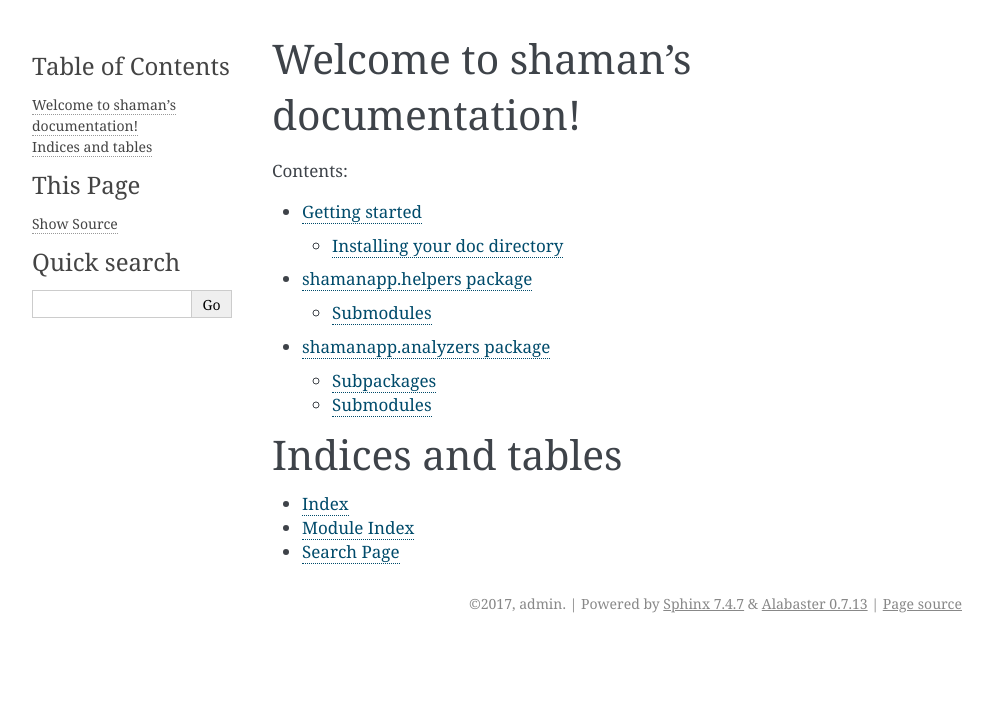
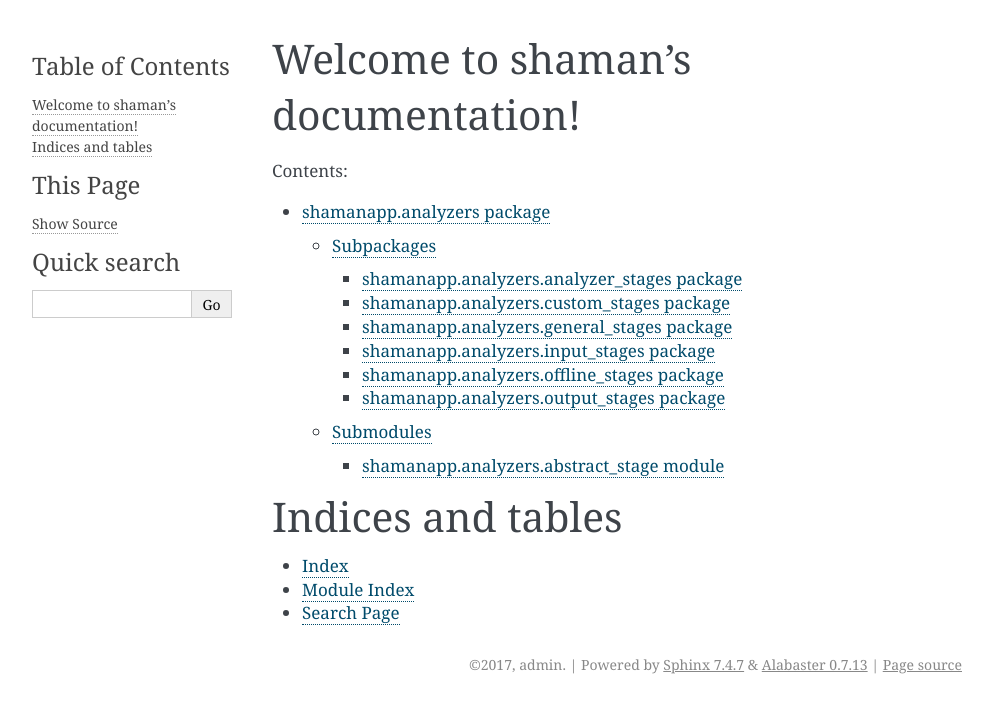
Before and after one commit to AndreyEmelyanenko/shaman, a Sphinx documentation site: the page built from doc/source/index.rst, in a window 1280 px wide. Shown: the top 713 px of the page, without its empty margins (148-1141 px from the left). Built offline with Sphinx 7.4.7, drawn with Linux system fonts in a browser that asks for light colours.

Commit message:
Update index.rst

```diff
--- a/doc/source/index.rst
+++ b/doc/source/index.rst
@@ -9,11 +9,9 @@ Welcome to shaman's documentation!
 Contents:
 
 .. toctree::
-   :maxdepth: 2
+   :maxdepth: 3
 
-   getting_started.rst
-   shamanapp.helpers.rst
-   shamanapp.analyzers.rst
+   shamanapp.analyzers
 
 
 Indices and tables
```
